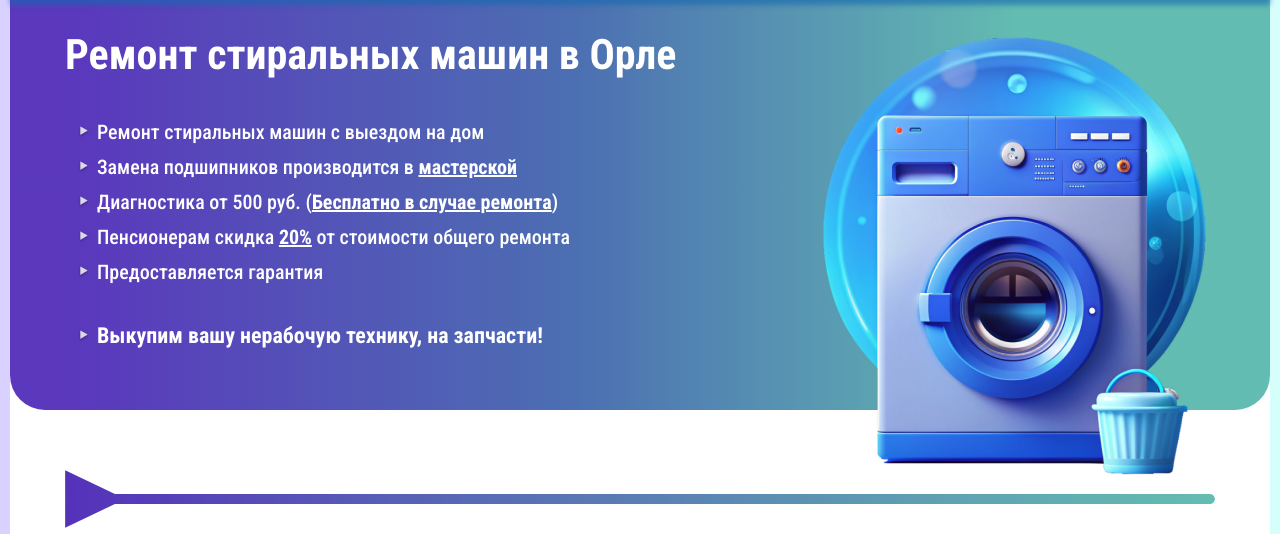
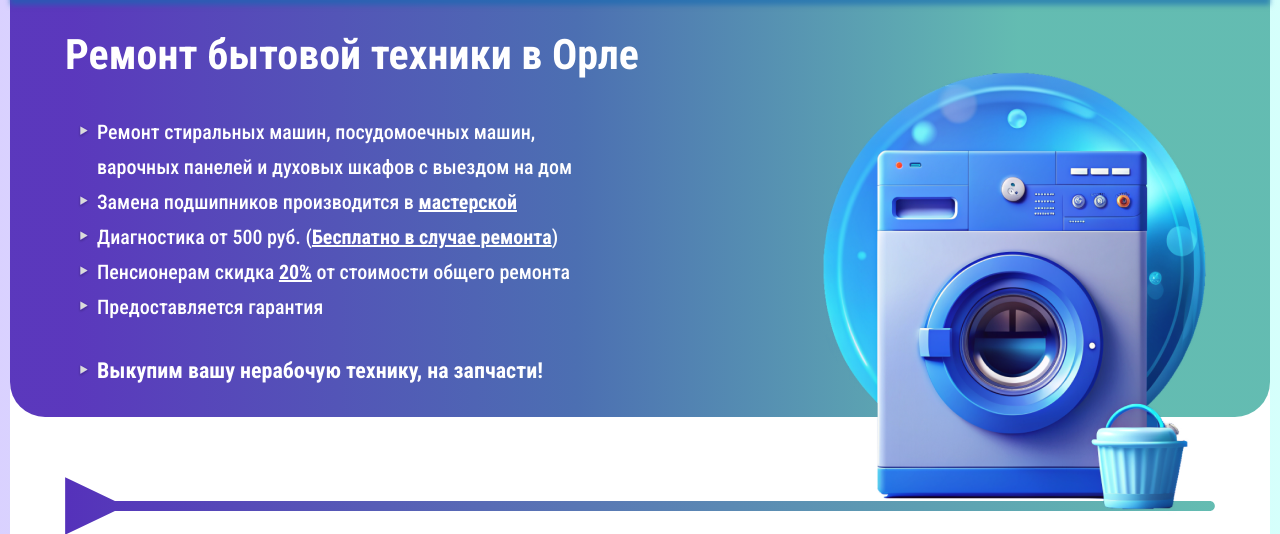
Before and after one commit to SergeiMischenko/washer_repair, a Django app: template templates/washer_repair/index.html in a window 1280 px wide. Shown: the part 70-604 px from the top of the page. Run offline with Django 5.2, Linux system fonts and the light colour scheme; the template is opened without the code that fills it, so the values that code supplies are empty; some libraries are stand-ins or nearby versions.

Commit message:
Update page for repair other appliances. (#9)
* Update page for repair other appliances.

```diff
--- a/templates/base.html
+++ b/templates/base.html
@@ -6,12 +6,12 @@
 	<meta name="viewport" content="width=device-width, initial-scale=1.0"/>
 	<meta http-equiv="X-UA-Compatible" content="ie=edge">
 	<meta name="description"
-	      content="Ремонт стиральных машин в Орле с гарантией качества и доступными ценами. Бесплатная диагностика и профессиональное обслуживание">
+	      content="Ремонт бытовой техники в Орле с гарантией качества и доступными ценами. Бесплатная диагностика и профессиональное обслуживание">
 	<meta name="keywords"
-	      content="ремонт, стиральные машины, Орёл, диагностика, замена подшипников, скидка пенсионерам">
-	<meta property="og:title" content="Ремонт стиральных машин в Орле | orel-tech.ru">
+	      content="ремонт, стиральная машина, посудомоечная машины, духовой шкаф, варочная панель, Орёл, диагностика, замена подшипников, скидка пенсионерам">
+	<meta property="og:title" content="Ремонт бытовой техники в Орле | orel-tech.ru">
 	<meta property="og:description"
-	      content="Ремонт стиральных машин в Орле с гарантией качества и доступными ценами. Бесплатная диагностика и профессиональное обслуживание">
+	      content="Ремонт бытовой техники в Орле с гарантией качества и доступными ценами. Бесплатная диагностика и профессиональное обслуживание">
 	<meta property="og:image" content="https://orel-tech.ru/static/washer_repair/images/logo.png">
 	<meta property="og:url" content="https://orel-tech.ru">
 	<meta property="og:type" content="website">
@@ -31,7 +31,7 @@
 	<link rel="canonical" href="https://orel-tech.ru">
 	<link rel="stylesheet" href="https://cdn.jsdelivr.net/npm/bootstrap@5.1.3/dist/css/bootstrap.min.css"/>
 	<link rel="stylesheet" href="{% static "washer_repair/css/style.css" %}" type="text/css">
-	{% block title %}<title>Ремонт стиральных машин в Орле | Главная</title>{% endblock title %}
+	{% block title %}<title>Ремонт бытовой техники в Орле | Главная</title>{% endblock title %}
 </head>
 <body>
 <div class="wrapper">
--- a/templates/orders/create_request.html
+++ b/templates/orders/create_request.html
@@ -31,8 +31,8 @@
 				<div class="invalid-feedback">{{ form.email.errors|first }}</div>
 			</div>
 			<div class="mb-3">
-				<label for="{{ form.model_washer.id_for_label }}" class="form-label">Модель стиральной машины</label>
-				{% render_field form.model_washer class="form-control" title="Какая модель вашей стиральной машины?" %}
+				<label for="{{ form.model_washer.id_for_label }}" class="form-label">Модель</label>
+				{% render_field form.model_washer class="form-control" title="Какая модель вашей техники?" %}
 				<div class="invalid-feedback">{{ form.model_washer.errors|first }}</div>
 			</div>
 			<div class="mb-3">
--- a/templates/washer_repair/index.html
+++ b/templates/washer_repair/index.html
@@ -4,12 +4,13 @@
 	<section class="title">
 		<div class="title__text">
 			<h1 class="title__text-head">
-				Ремонт стиральных машин в Орле
+				Ремонт бытовой техники в Орле
 			</h1>
 			<br>
 			<div class="title__wrapper">
 				<ul class="title__text-list">
-					<li class="title__text-item">Ремонт стиральных машин с выездом на дом</li>
+					<li class="title__text-item">Ремонт стиральных машин, посудомоечных машин,</li>
+					<p class="title__text-item">варочных панелей и духовых шкафов с выездом на дом</p>
 					<li class="title__text-item">Замена подшипников производится в <span>мастерской</span></li>
 					<li class="title__text-item">Диагноcтика от 500 руб. (<span>Беcплатнo в cлучае peмoнтa</span>)</li>
 					<li class="title__text-item">Пенсионерам скидка <span>20%</span> от стоимости общего ремонта
```
